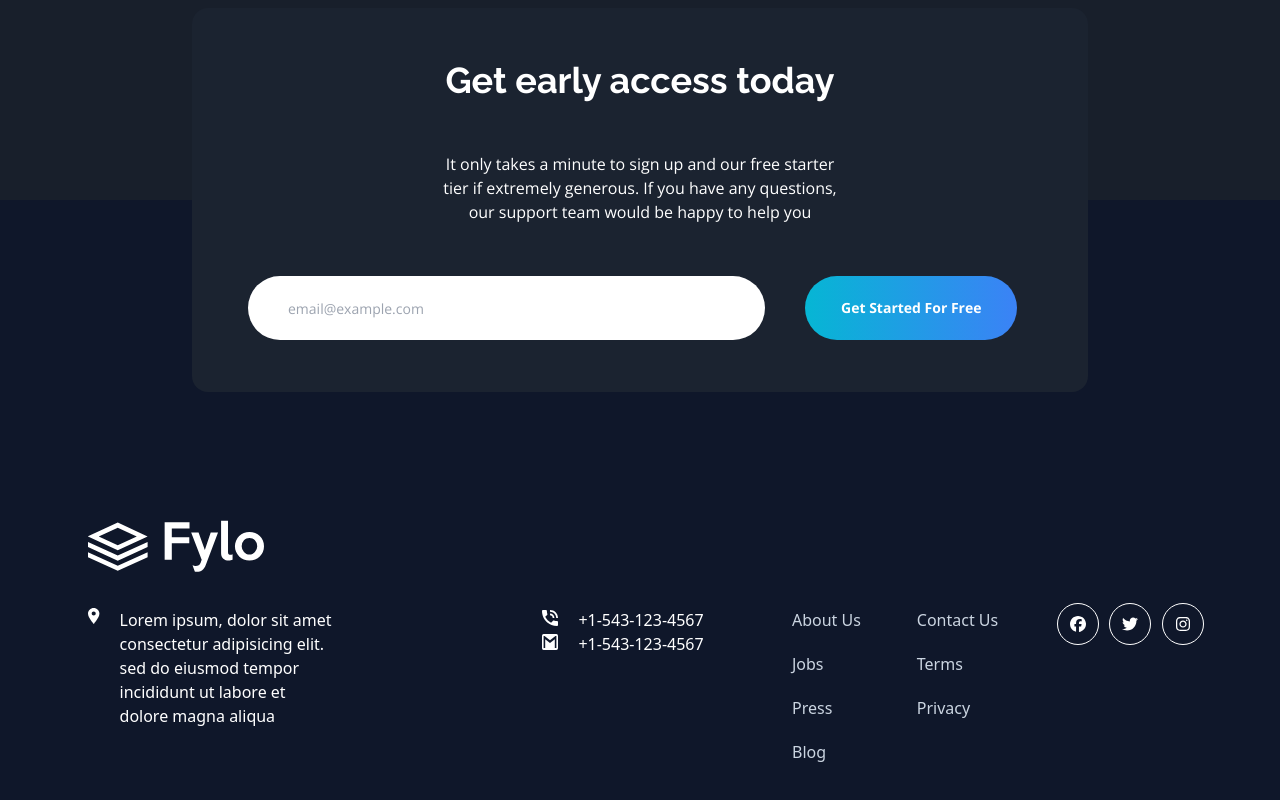
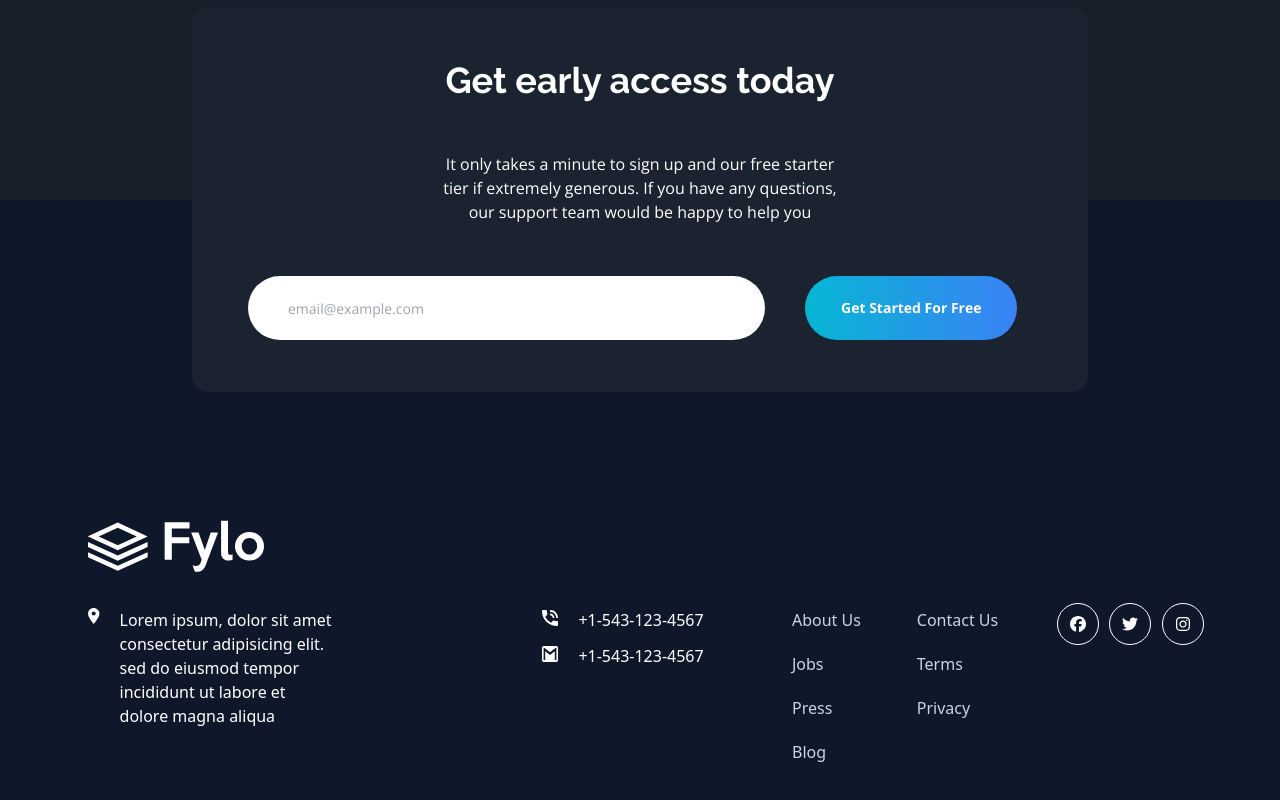
Before and after one commit to thirraz/fylo-dark-theme-landing-page, a React (Vite) app: page / in a window 1280 px wide. Shown: the part 3442-4242 px from the top of the page. Built offline with nearby package versions, Linux system fonts and the light colour scheme.

Commit message:
project completed

```diff
--- a/src/components/Footer.jsx
+++ b/src/components/Footer.jsx
@@ -44,7 +44,7 @@ export const Footer = () => {
 							/>
 							+1-543-123-4567
 						</li>
-						<li className="flex items-baseline">
+						<li className="flex items-baseline mt-3">
 							<img
 								className="w-4 h-4 mr-5"
 								src={email}
```
